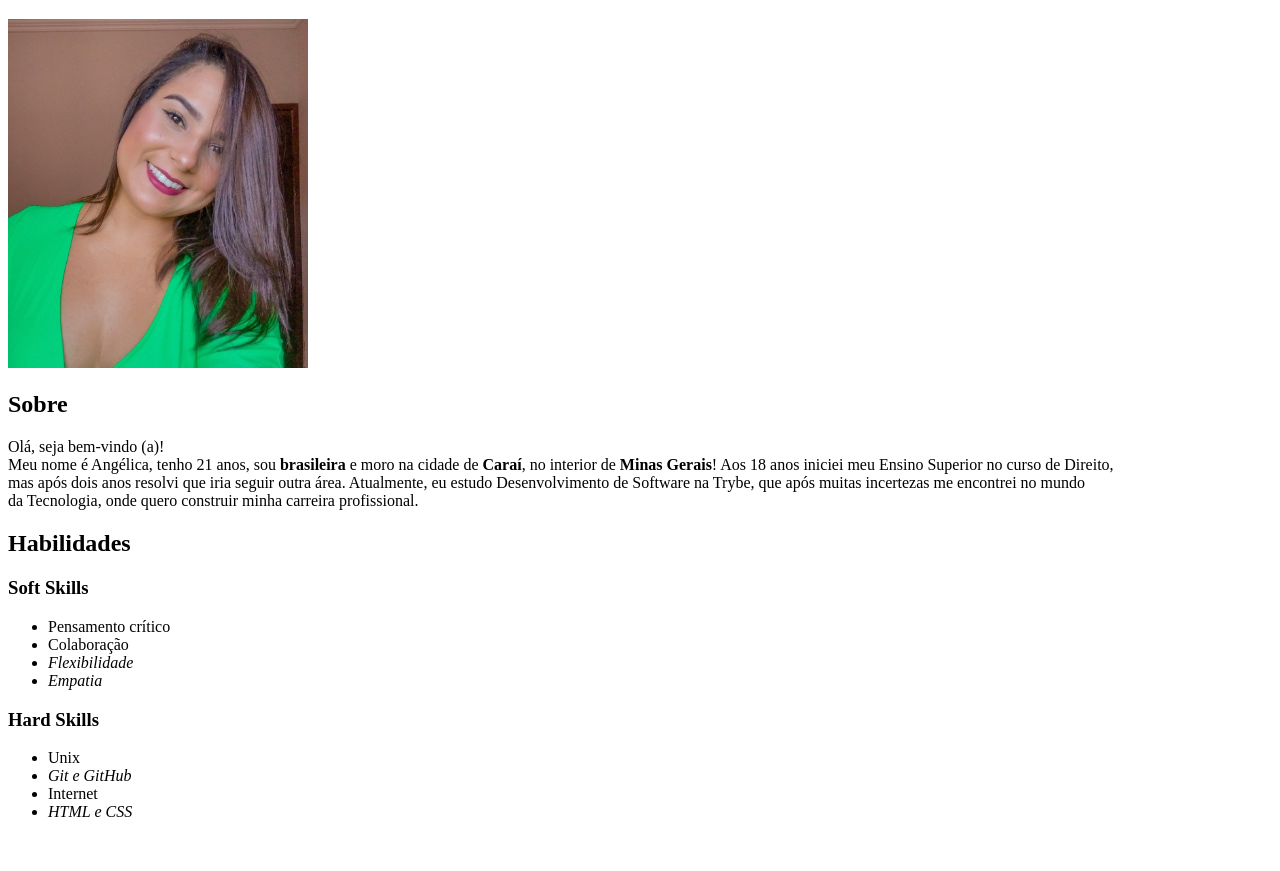
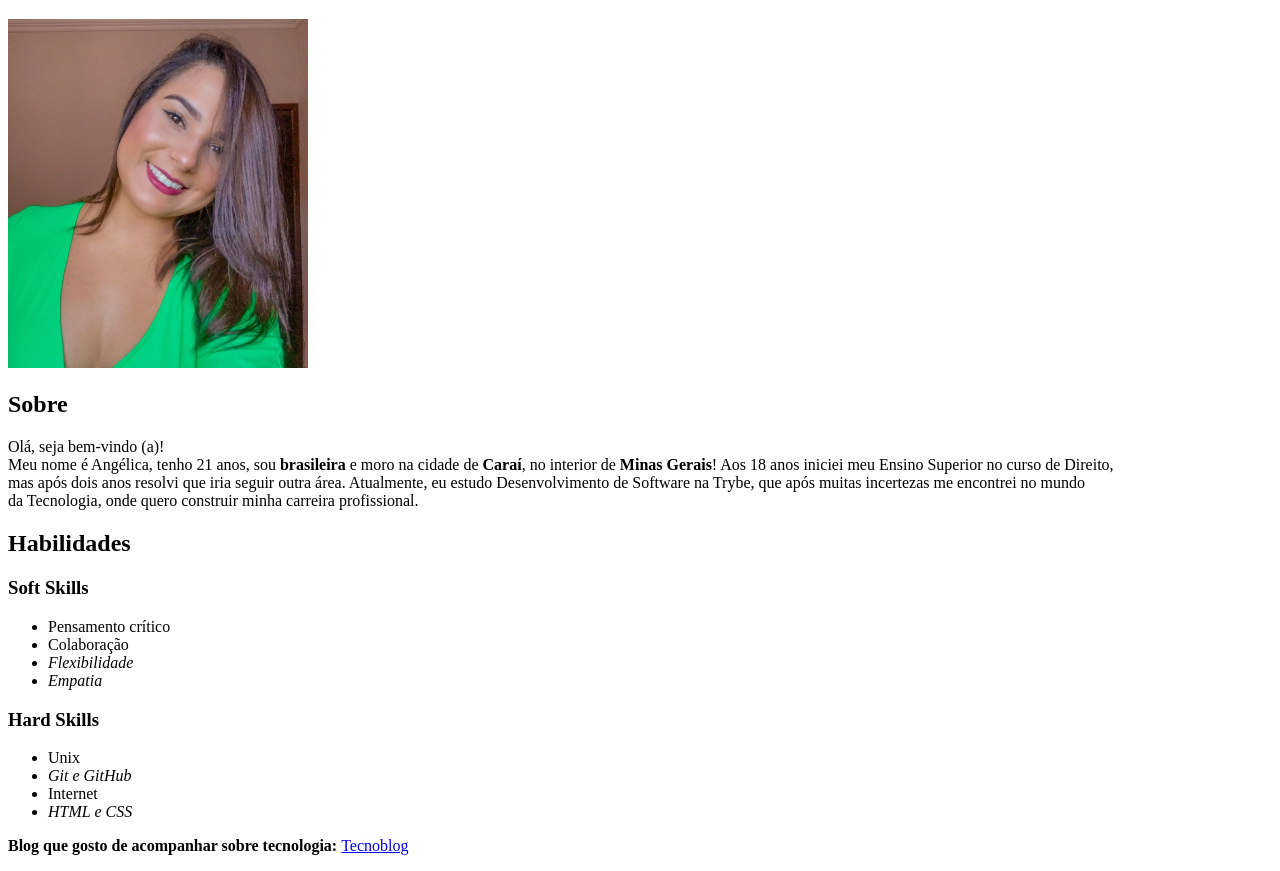
Before and after one commit to angelicapedroso/angelicapedroso.github.io, a plain HTML site: page portfolio.html in a window 1280 px wide. Shown: the part 61-932 px from the top of the page. Before the commit the page ends 898 px from the top, so only its background shows below. Drawn offline with Linux system fonts and the light colour scheme.

Commit message:
Adiciona link externo

```diff
--- a/portfolio.html
+++ b/portfolio.html
@@ -33,6 +33,12 @@
 
 
 
+               <p>
+                  <strong>Blog que gosto de acompanhar sobre tecnologia:
+                  </strong><a href="https://tecnoblog.net/" target="_blank">Tecnoblog</a>
+               </p>
+
+
 
 
 
```
